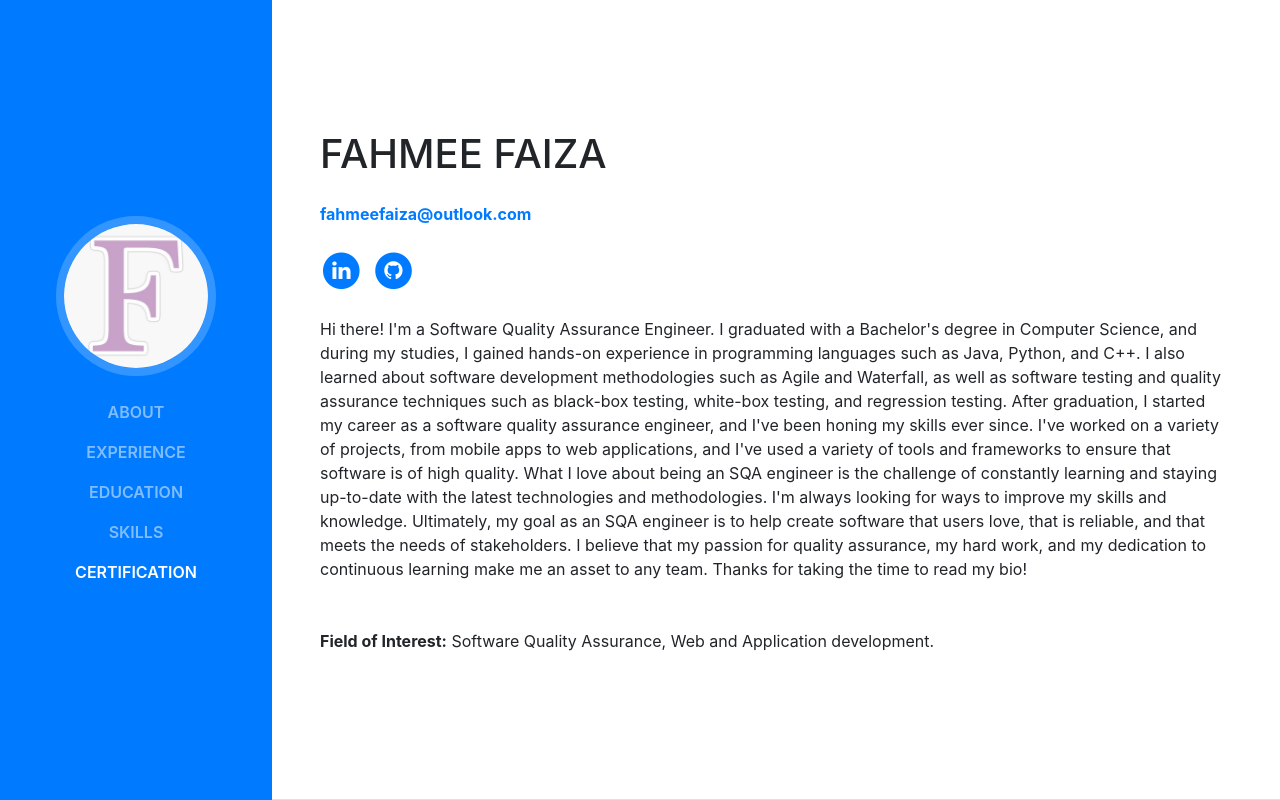
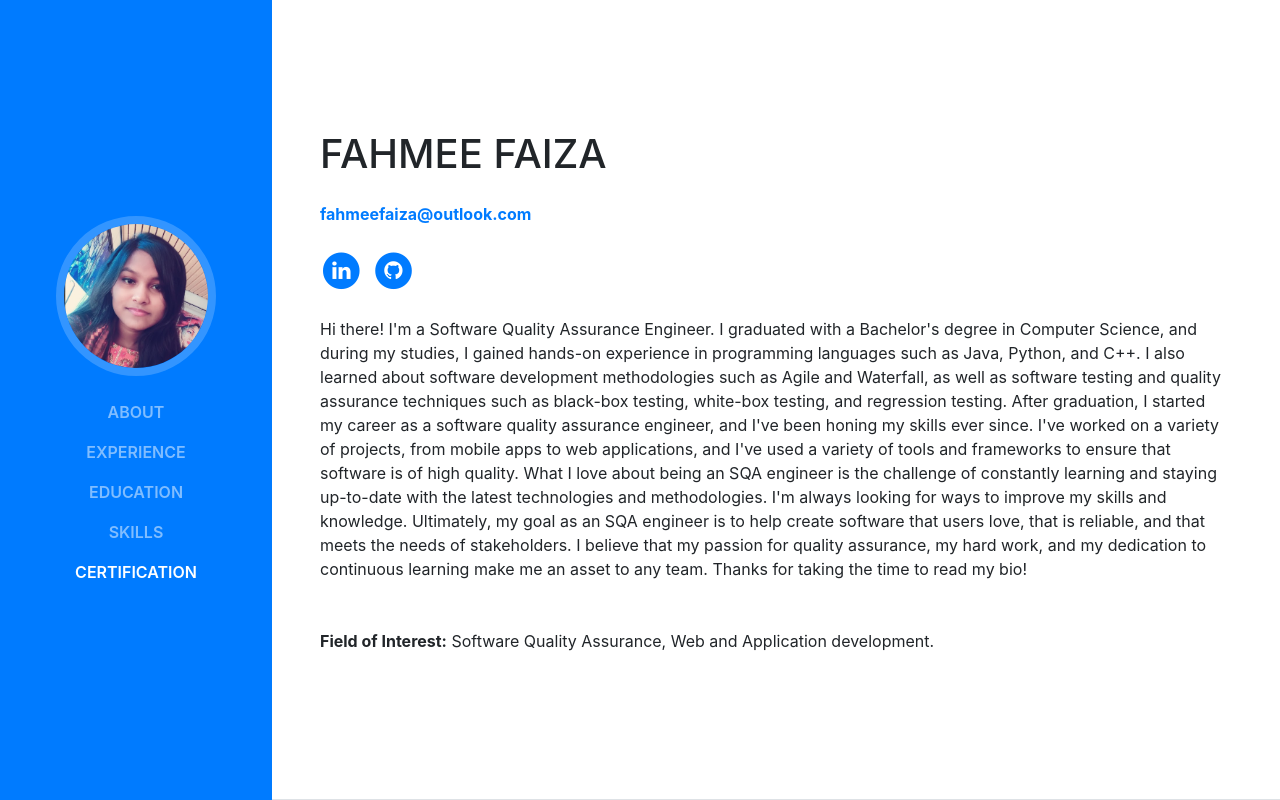
Before and after one commit to fahmee-faiza/fahmee-faiza.github.io, a website with bundled scripts: page index.html in a window 1280 px wide. Shown: the top 800 px of the page. Built offline with nearby package versions, Linux system fonts and the light colour scheme; a web font is replaced by a local one.

Commit message:
Update index.html

```diff
--- a/index.html
+++ b/index.html
@@ -38,7 +38,7 @@
       <a class="navbar-brand js-scroll-trigger" href="#page-top">
         <span class="d-block d-lg-none">Fahmee Faiza</span>
         <span class="d-none d-lg-block">
-          <img class="img-fluid img-profile rounded-circle mx-auto mb-2" src="/img/f.jpg" alt="">
+          <img class="img-fluid img-profile rounded-circle mx-auto mb-2" src="/img/DP.PNG" alt="">
         </span>
       </a>
       <button class="navbar-toggler" type="button" data-toggle="collapse" data-target="#navbarSupportedContent"
```
